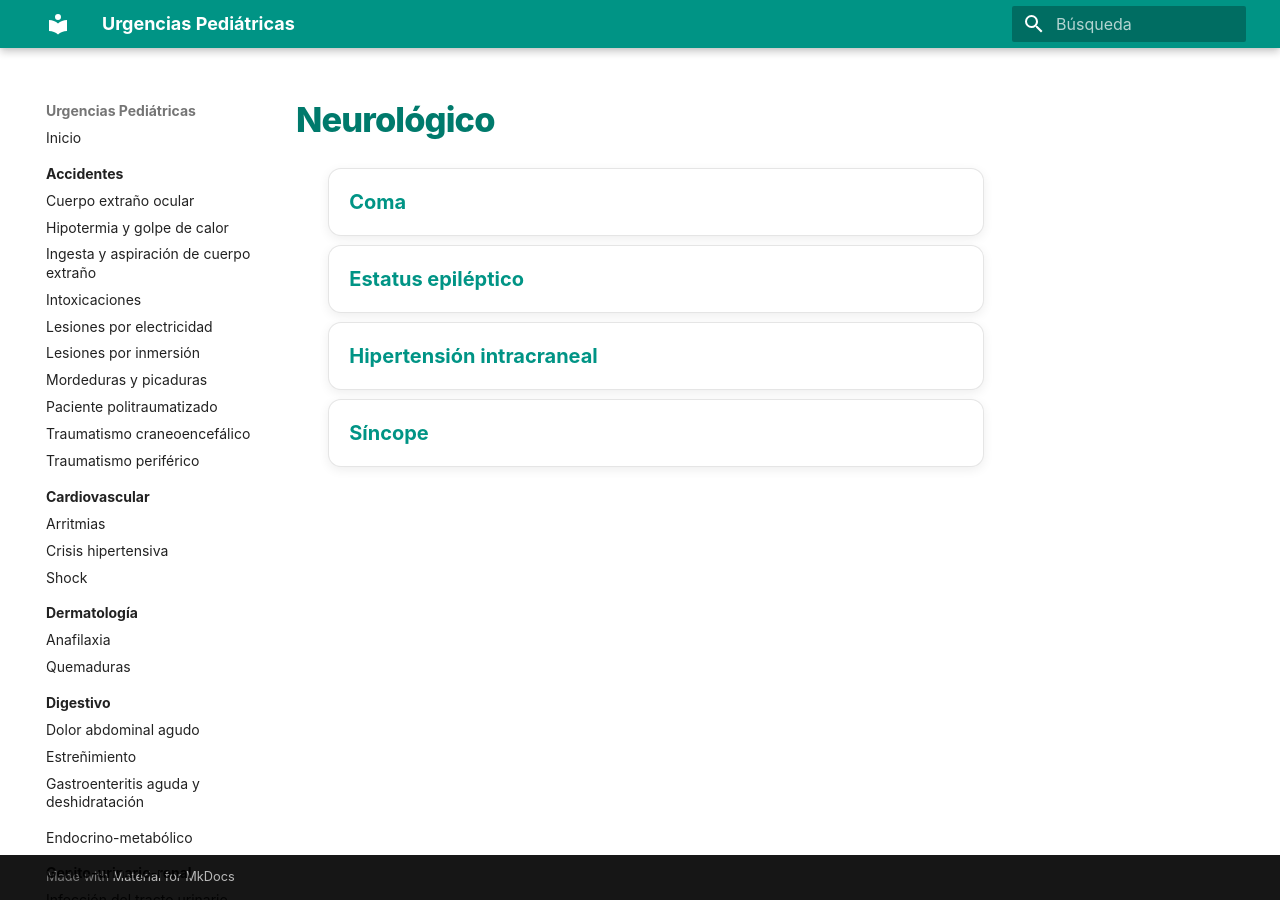
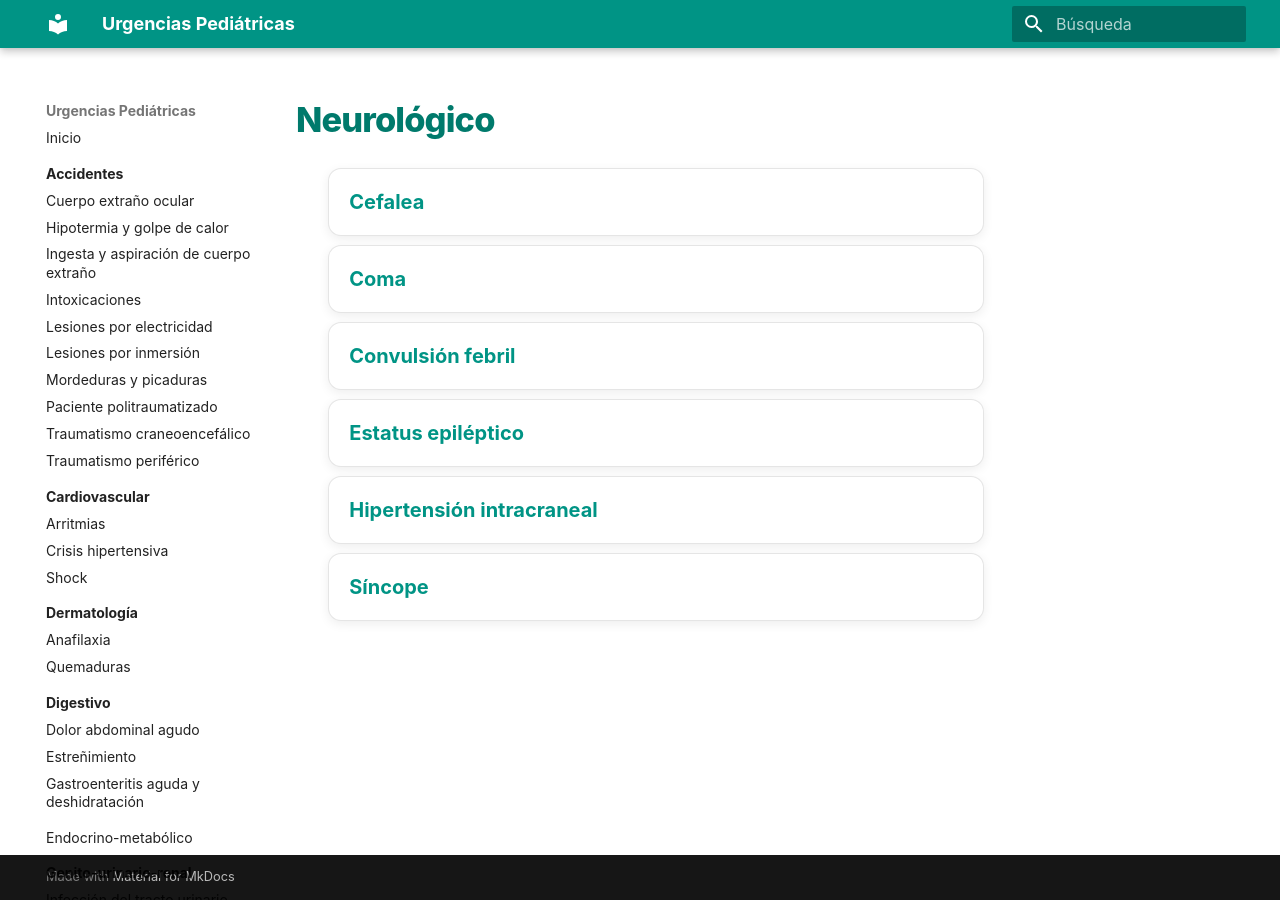
Before and after one commit to gonzaloares/urgencias-pediatricas, an MkDocs documentation site: the page built from docs/neurologia/index.md, in a window 1280 px wide. Built offline with MkDocs 1.6.1 and Material for MkDocs 9.7.7, drawn with Linux system fonts in a browser that asks for light colours.

Commit message:
Actualiza docs/neurologia/index.md

```diff
--- a/docs/neurologia/index.md
+++ b/docs/neurologia/index.md
@@ -2,7 +2,9 @@
 
 <div class="protocol-index" markdown="1">
 
+- [Cefalea](cefalea.md)
 - [Coma](coma.md)
+- [Convulsión febril](convulsion-febril.md)
 - [Estatus epiléptico](estatus-epileptico.md)
 - [Hipertensión intracraneal](hipertension-intracraneal.md)
 - [Síncope](../cardiologia/sincope.md)
```
